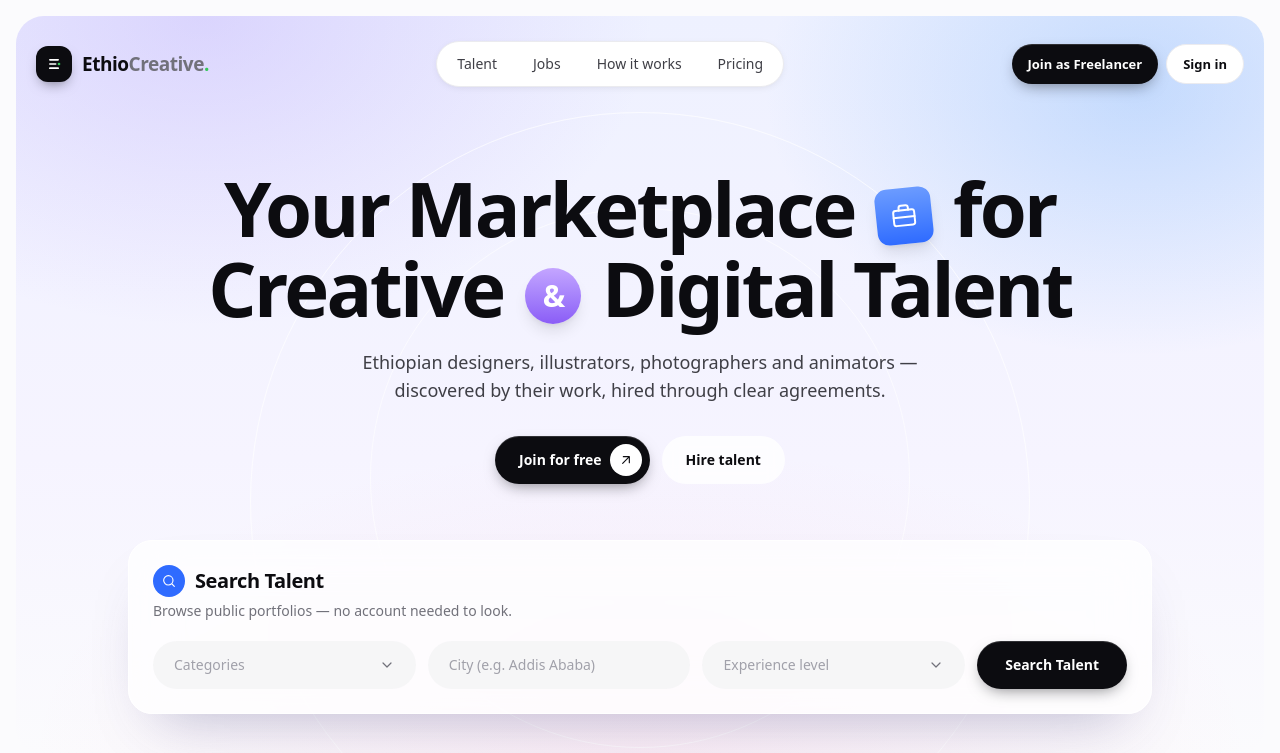
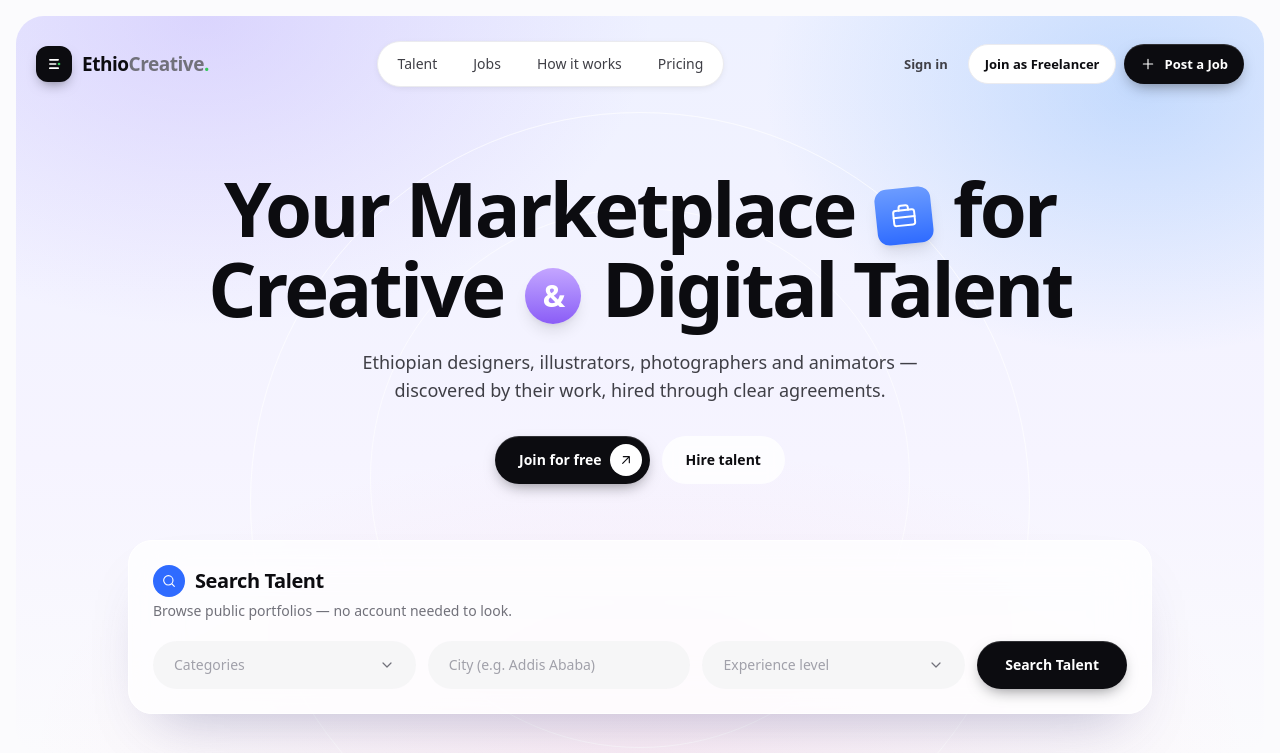
Before and after one commit to Eyuel-M/Ethio-Creative-portfolio, a Laravel app: page / in a window 1280 px wide. Shown: the top 753 px of the page. Run offline with Laravel 12, Linux system fonts and the light colour scheme; data that the repository does not hold is empty; style sheets or scripts are compiled from the project's sources; parts of the project's set-up code (start-up, migrations or seed data) failed here and were passed over; some web fonts are replaced.

Commit message:
Add a Post a Job call to action to the visitor top bar
Co-Authored-By: Claude Opus 5.5 <noreply@anthropic.com>
Claude-Session: https://claude.ai/code/session_015o4g6fqsH6H3FWkAbH3DUT

```diff
--- a/resources/views/components/layouts/public.blade.php
+++ b/resources/views/components/layouts/public.blade.php
@@ -7,28 +7,33 @@
 <header class="{{ $hero ? 'absolute inset-x-0 top-0' : 'relative border-b border-line pb-5' }} z-30 px-3 pt-6 sm:px-4 sm:pt-8">
     <div class="mx-auto flex h-16 max-w-[1320px] items-center justify-between gap-4 px-4 sm:mx-4 sm:px-5 lg:mx-auto">
         <x-logo/>
-        <nav class="hidden items-center gap-1 rounded-full border border-line bg-white p-1 text-sm shadow-[0_2px_10px_-4px_rgba(12,12,16,.15)] md:flex">
+        <nav class="hidden items-center gap-1 rounded-full border border-line bg-white p-1 text-sm shadow-[0_2px_10px_-4px_rgba(12,12,16,.15)] lg:flex">
             @foreach([['Talent', 'freelancers.index'], ['Jobs', 'jobs.index'], ['How it works', 'how'], ['Pricing', 'pricing']] as [$label, $route])
                 <a href="{{ route($route) }}" class="rounded-full px-4 py-2 transition {{ request()->routeIs($route) ? 'bg-ink font-medium text-white' : 'text-ink-soft hover:bg-zinc-100 hover:text-ink' }}" @if(request()->routeIs($route)) aria-current="page" @endif>{{ $label }}</a>
             @endforeach
         </nav>
-        <div class="hidden items-center gap-2 md:flex">
+        <div class="hidden items-center gap-2 lg:flex">
             @auth
                 <a href="{{ route('dashboard') }}" class="btn btn-dark btn-pill h-10">Dashboard</a>
             @else
-                <a href="{{ route('register', ['role' => 'freelancer']) }}" class="btn btn-dark btn-pill h-10 text-[13px]">Join as Freelancer</a>
-                <a href="{{ route('login') }}" class="btn btn-pill h-10 border border-line bg-white text-[13px] text-ink hover:bg-zinc-50">Sign in</a>
+                <a href="{{ route('login') }}" class="btn btn-pill h-10 px-3 text-[13px] text-ink-soft hover:text-ink">Sign in</a>
+                <a href="{{ route('register', ['role' => 'freelancer']) }}" class="btn btn-pill h-10 border border-line bg-white text-[13px] text-ink hover:bg-zinc-50">Join as Freelancer</a>
+                <a href="{{ route('register', ['role' => 'client']) }}" class="btn btn-dark btn-pill h-10 text-[13px]"><x-icon name="plus" class="size-4"/> Post a Job</a>
             @endauth
         </div>
-        <button class="rounded-lg p-2 md:hidden" @click="nav = !nav" aria-label="Menu"><x-icon name="menu"/></button>
+        <button class="rounded-lg p-2 lg:hidden" @click="nav = !nav" aria-label="Menu"><x-icon name="menu"/></button>
     </div>
-    <div x-show="nav" x-cloak x-transition class="mx-4 mb-3 rounded-2xl border border-line bg-white p-2 shadow-lg md:hidden">
+    <div x-show="nav" x-cloak x-transition class="mx-4 mb-3 rounded-2xl border border-line bg-white p-2 shadow-lg lg:hidden">
         @foreach([['Talent', 'freelancers.index'], ['Jobs', 'jobs.index'], ['How it works', 'how'], ['Pricing', 'pricing']] as [$label, $route])
             <a href="{{ route($route) }}" class="block rounded-xl px-3 py-2.5 text-sm hover:bg-zinc-50">{{ $label }}</a>
         @endforeach
         <div class="mt-2 grid grid-cols-2 gap-2">
             @auth <a href="{{ route('dashboard') }}" class="btn btn-dark col-span-2">Dashboard</a>
-            @else <a href="{{ route('login') }}" class="btn btn-light">Sign in</a><a href="{{ route('register') }}" class="btn btn-dark">Join</a> @endauth
+            @else
+                <a href="{{ route('register', ['role' => 'client']) }}" class="btn btn-dark col-span-2"><x-icon name="plus" class="size-4"/> Post a Job</a>
+                <a href="{{ route('register', ['role' => 'freelancer']) }}" class="btn btn-light">Join as Freelancer</a>
+                <a href="{{ route('login') }}" class="btn btn-light">Sign in</a>
+            @endauth
         </div>
     </div>
 </header>
```
